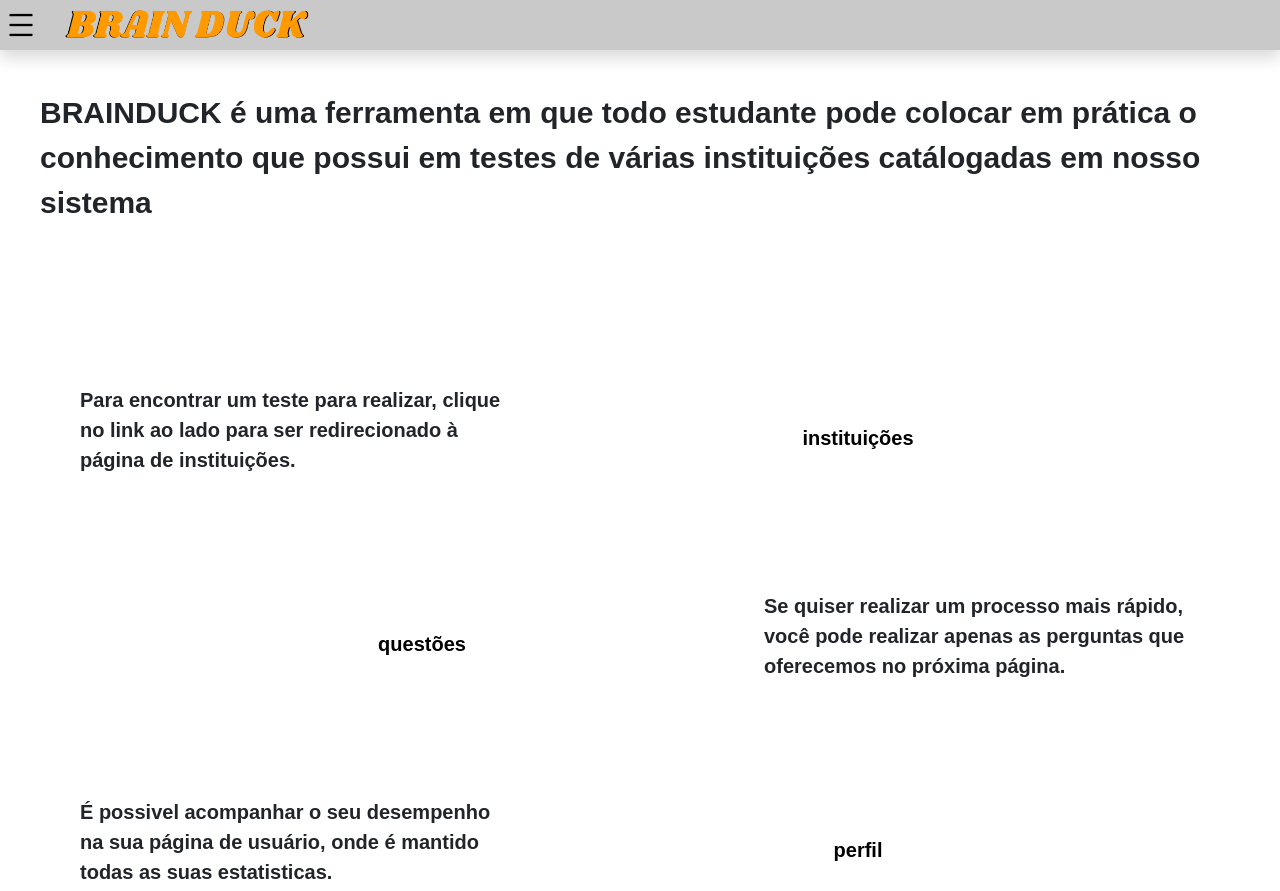
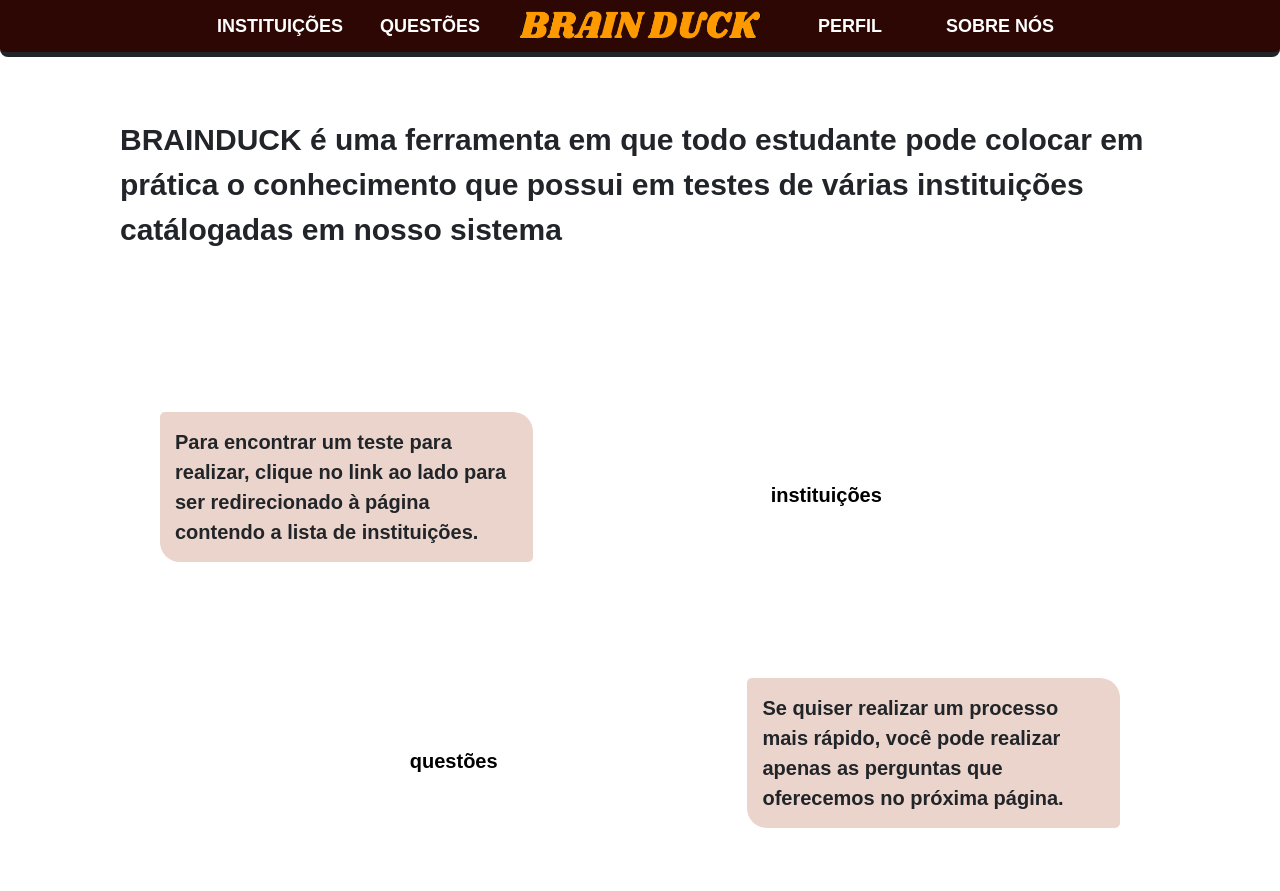
Before and after one commit to Quack-san/brain-duck-app, a website built with webpack: page dist/index.html in a window 1280 px wide. Shown: the top 891 px of the page. Built offline with nearby package versions, Linux system fonts and the light colour scheme; some packages are replaced by stand-ins of ours.

Commit message:
Style: Refactor index.html and header navigation

```diff
--- a/dist/css/style-index.css
+++ b/dist/css/style-index.css
@@ -1,5 +1,8 @@
+
 .main-board {
-    margin: 0;
+    margin-top: 20px;
+    margin-left: 80px;
+    margin-right: 80px;
 }
 
 .welcome-title {
@@ -16,6 +19,11 @@
 
 .ex {
     width: 40%;
+    padding: 15px;
+    border-bottom-left-radius: 20px;
+    border-bottom-right-radius: 5px;
+    border-top-right-radius: 20px;
+    border-top-left-radius: 5px;
 }
 
 .link {
--- a/dist/css/style-main.css
+++ b/dist/css/style-main.css
@@ -2,6 +2,49 @@
     font-family: Arial, Helvetica, sans-serif, Times, serif;
     font-weight: bold;
     font-size: large;
+}
+
+a {
+    text-align: center;
+    text-decoration: none;
+}
+
+a:hover {
+    text-decoration: none;
+}
+
+.main-header {
+    align-items: center;
+    background-color: #2c0703;
+    border-bottom-width: 5px;
+    border-bottom-style: solid;
+    border-bottom-left-radius: 8px;
+    border-bottom-right-radius: 8px;
+}
+
+.header-content {
+    margin: auto;
+    grid-auto-flow: column;
+}
+
+.title {
+    grid-column-start: 3;
+    margin: 10px;
+}
+
+.header-item {
+    min-width: 150px;
+    display: flex;
+    justify-content: center;
+    align-items: center;
+    color: white;
+    border-top-right-radius: 8px;
+    border-bottom-left-radius: 8px;
+}
+
+.header-item:hover {
+    color: #ba5624;
+    background-color: white;
 }
 
 .content {
--- a/dist/css/style-patterns.css
+++ b/dist/css/style-patterns.css
@@ -51,6 +51,11 @@
     border: none;
 }
 
+
+/*
+    FONT/TEXT styles
+*/
+
 .fs-large {
     font-size: 30px;
 }
@@ -59,10 +64,22 @@
     font-size: 20px;
 }
 
+.fs-small {
+    font-size: 10px;
+}
+
 /*
     COLORS
 */
 
+
+.duckwood {
+    background-color: #ebd4cb;
+}
+
+.quackburnt {
+    background-color: #ba5624;
+}
 .quack {
     background-color: #c9c9c9;
 }
--- a/dist/index.html
+++ b/dist/index.html
@@ -23,27 +23,18 @@
 </head>
 
 <body>
-	<header class="mainHeader shadow" style="background-color: #c9c9c9	;">
-		<!-- Imagem logo no canto do site que abrirá o menu de links -->
-		<div class="text-center" id="sideMenuBtn" role="button">
-			<img class="img-logo" src="./img/optionIcon.png" alt="tools">
+	<header class="main-header flex-container">
+		<div class="header-content grid-container">
+			<div class="title">
+				<a href="index.html"><img src="img/brainduck-title.png" class="img-title"></a>
+			</div>
+
+			<a href="simulates.html" class="header-item">INSTITUIÇÕES</a>
+			<a href="questions.html" class="header-item">QUESTÕES</a>
+			<a href="#" class="header-item">PERFIL</a>
+			<a href="#" class="header-item">SOBRE NÓS</a>
 		</div>
-		<!-- Titulo do projeto com link para retornar à página principal -->
-		<a href="index.html">
-			<img class="img-title" src="./img/brainduck-title.png" alt="tileText">
-		</a>
 	</header>
-
-	<div id="lista" class="side-menu quack">
-		<ul>
-			<li><img src="img/optionIcon.png" class="img-logo"></li>
-			<ul>
-				<li><a href="./simulates.html">Simulados</a></li>
-				<li><a href="./questions.html">Questões</a></li>
-				<li><a href="#">Estatisticas</a></li>
-			</ul>
-		</ul>
-	</div>
 
 	<div class="content">
 
@@ -59,23 +50,23 @@
 
 			<div class="explanation grid-container fs-middle">
 				<div class="inst-ex flex-container">
-					<p id="inst" class="ex">
+					<p id="inst" class="ex duckwood">
 						Para encontrar um teste para realizar, clique no link ao lado para
-						ser redirecionado à página de instituições.
+						ser redirecionado à página contendo a lista de instituições.
 					</p>
-					<div class="link margin"><a href="">instituições</a></div>
+					<div class="link margin"><a href="simulates.html">instituições</a></div>
 				</div>
 
 				<div class="quest-ex flex-container">
-					<div class="link margin"><a href="">questões</a></div>
-					<p id="quest" class="ex">
+					<div class="link margin"><a href="questions.html">questões</a></div>
+					<p id="quest" class="ex duckwood">
 						Se quiser realizar um processo mais rápido, você pode realizar apenas
 						as perguntas que oferecemos no próxima página.
 					</p>
 				</div>
 
 				<div class="stat-ex flex-container">
-					<p id="stat" class="ex">
+					<p id="stat" class="ex duckwood">
 						É possivel acompanhar o seu desempenho na sua página de usuário, onde é
 						mantido todas as suas estatisticas.
 					</p>
```
Also changed, not shown: dist/questions.html (+10 -8 lines), dist/simulates.html (+10 -8 lines), dist/testSimulate.html (+10 -8 lines), 1 other file.
